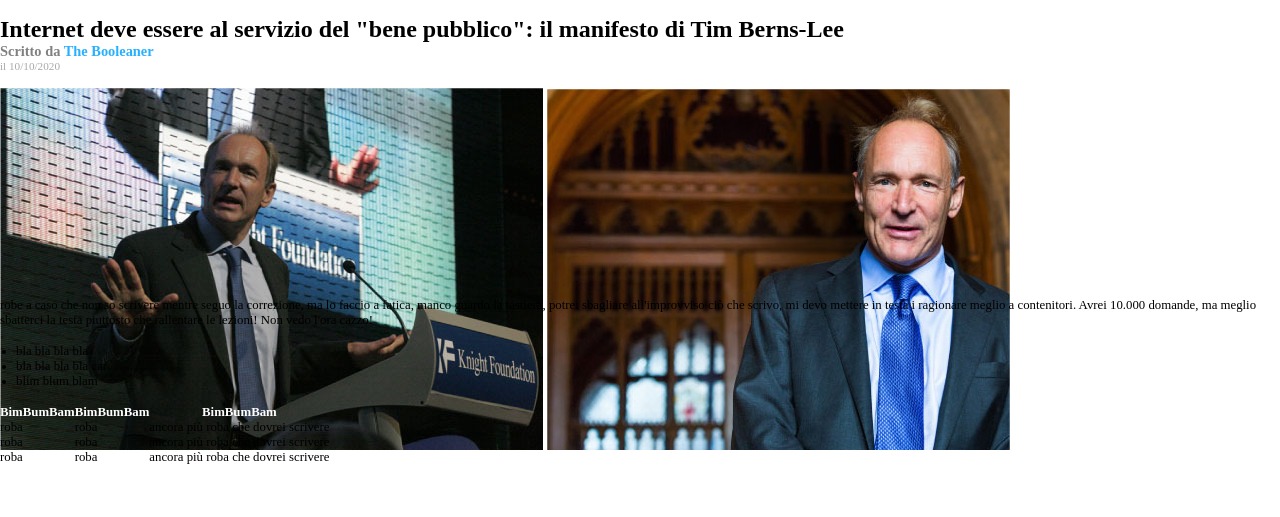
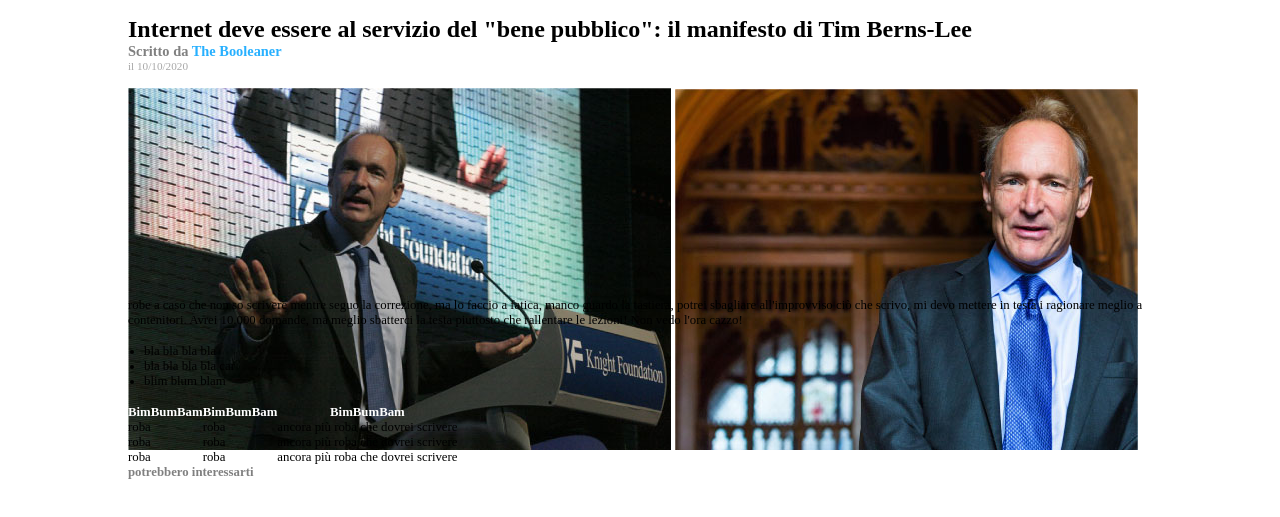
Before and after one commit to LeonardoFilesi/css-booleaner-correzione, a plain HTML site: page index.html in a window 1280 px wide. Shown: the part 77-594 px from the top of the page. Drawn offline with Linux system fonts and the light colour scheme.

Commit message:
circa fine correzione

```diff
--- a/css/style.css
+++ b/css/style.css
@@ -2,6 +2,11 @@
     margin: 0;
     padding: 0;
     box-sizing: border-box;
+}
+
+.container {
+            width: 80%;
+            margin: 0 auto;
 }
 
 .highlight {
@@ -65,3 +70,13 @@
                     background-color: rgb(59, 110, 252);
                     color: white;
 }
+
+.footer-title {
+                color: gray;
+                font-size: .8rem;
+                margin-bottom: 1rem;
+}
+
+.article-item {
+
+}
--- a/index.html
+++ b/index.html
@@ -16,7 +16,7 @@
 
     <!--main-->
     <main>
-        <section>
+        <section class="container">
             <!--title-->
             <div class="title-container">
                 <h1 class="main-title">Internet deve essere al servizio del "bene pubblico": il manifesto di Tim Berns-Lee</h1>
@@ -73,8 +73,15 @@
 
     <!--footer-->
     <footer>
-
-    </footer>
+        <section class="container">
+            <h3 class="footer-title" id="monitor">
+                potrebbero interessarti
+            </h3>
+            <div class="article-item">
+                <a href="Bloo"></a>
+            </div>
+        </section>
+     </footer>
     <!--/footer-->
 </body>
 </html>
```
